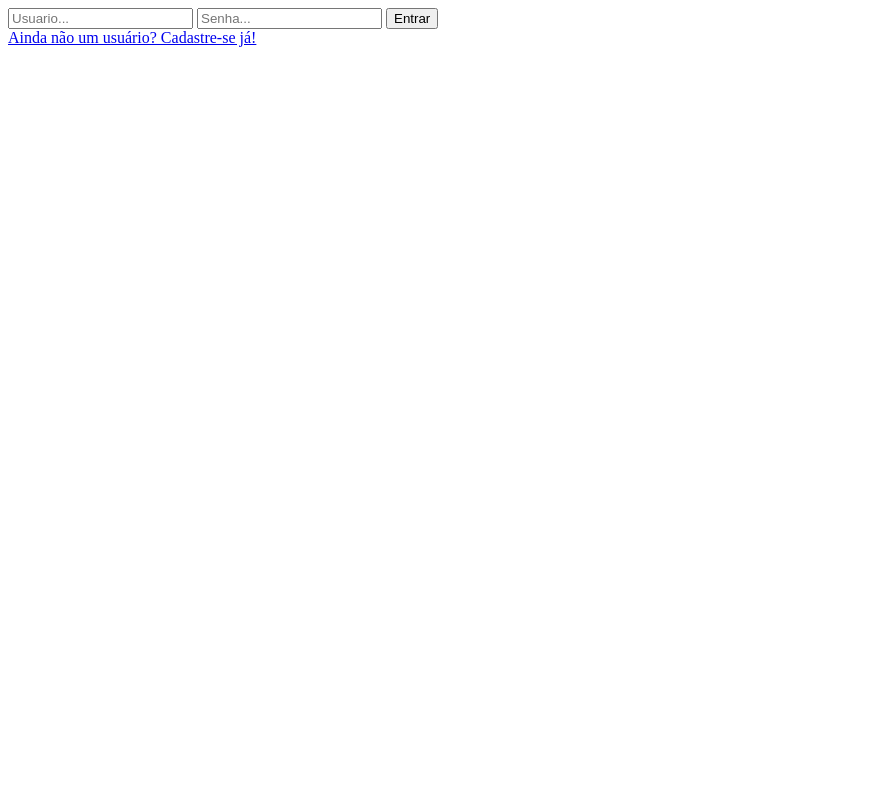
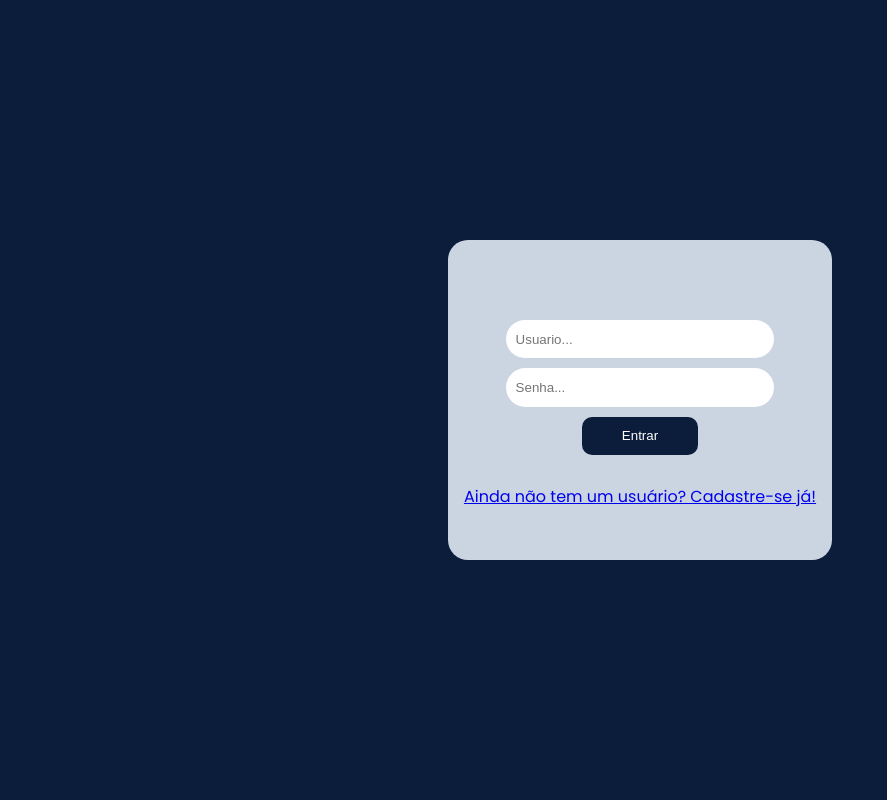
Before and after one commit to gustav0-rdg/cadastro-tarefas, a Flask app: page / in a window 1280 px wide. Shown: the whole page, without its empty margins (0-887 px from the left). Run offline with Flask 3, Linux system fonts and the light colour scheme.

Commit message:
estilizando a tela de login

```diff
--- /dev/null
+++ b/static/css/style-login.css
@@ -0,0 +1,59 @@
+@import url('https://fonts.googleapis.com/css2?family=Poppins:ital,wght@0,100;0,200;0,300;0,400;0,500;0,600;0,700;0,800;0,900;1,100;1,200;1,300;1,400;1,500;1,600;1,700;1,800;1,900&display=swap');
+* {
+    margin: 0;
+    padding: 0;
+    box-sizing: border-box;
+}
+
+body{
+    font-family: 'Poppins';
+    background-color: var(--cor-fundo);
+    display: flex;
+    flex-direction: column;
+    justify-content: center;
+    align-items: center;
+    height: 100vh;
+    width: 100vw;
+    overflow: hidden;
+    color: white;
+}
+
+
+.login-tarefas{
+    width: 30%;
+    height: 40%;
+    display: flex;
+    flex-direction: column;
+    justify-content: center;
+    align-items: center;
+    background-color: var(--cor-cards);
+    border-radius: 20px;
+}
+
+.form-login{
+    width: 100%;
+    height: 60%;
+    display: flex;
+    flex-direction: column;
+    justify-content: center;
+    align-items: center;
+    gap: 10px;
+}
+
+.form-login input{
+    width: 70%;
+    height: 20%;
+    border: 0;
+    border-radius: 20px;
+    padding: 10px;
+    outline: none;
+}
+
+.form-login button{
+    width: 30%;
+    height: 20%;
+    border: 0;
+    background-color: var(--cor-fundo);
+    border-radius: 10px;
+    color: white;
+}
--- a/templates/login.html
+++ b/templates/login.html
@@ -4,15 +4,17 @@
     <meta charset="UTF-8">
     <meta name="viewport" content="width=device-width, initial-scale=1.0">
     <title>Login</title>
+    <link rel="stylesheet" href="{{ url_for('static', filename='css/cores.css') }}">
+    <link rel="stylesheet" href="{{ url_for('static', filename='css/style-login.css') }}">
 </head>
 <body>
     <section class="login-tarefas">
-        <form action="/login/usuario" method="post">
+        <form action="/login/usuario" method="post" class="form-login">
             <input type="text" name="usuario" id="" placeholder="Usuario...">
             <input type="password" name="senha" id="" placeholder="Senha...">
             <button type="submit">Entrar</button>
         </form>
-        <a href="/login">Ainda não um usuário? Cadastre-se já!</a>
+        <a href="/cadastro">Ainda não tem um usuário? Cadastre-se já!</a>
     </section>
 </body>
 </html>
```
